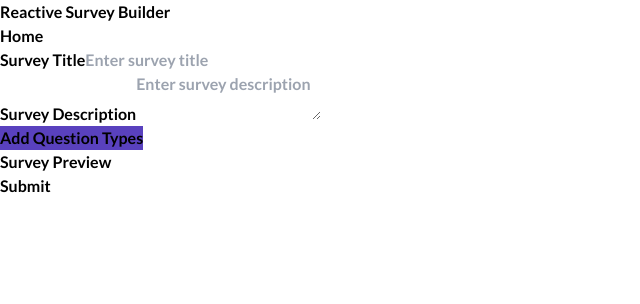
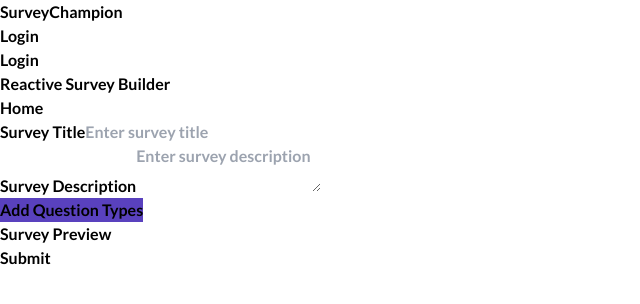
Before and after one commit to SurveyChefs/surveymaker, a Next.js app: page /pages/surveybuilder in a window 1280 px wide. Shown: the top 304 px of the page, without its empty margins (0-640 px from the left). Built offline with nearby package versions, Linux system fonts and the light colour scheme.

Commit message:
Navbar added and some css changes

```diff
--- a/package.json
+++ b/package.json
@@ -9,6 +9,7 @@
     "lint": "next lint"
   },
   "dependencies": {
+    "@auth0/nextjs-auth0": "^3.6.0",
     "chart.js": "^4.4.7",
     "dotenv": "^16.4.5",
     "mongodb": "^6.10.0",
--- /dev/null
+++ b/src/app/components/Navbar.tsx
@@ -0,0 +1,55 @@
+"use client";
+import Link from "next/link";
+import { useState } from "react";
+
+export default function Navbar() {
+  const [isMenuOpen, setIsMenuOpen] = useState(false);
+
+  const toggleMenu = () => setIsMenuOpen(!isMenuOpen);
+
+  return (
+    <nav className="bg-gray-800 p-4 shadow-md">
+      <div className="flex items-center justify-between">
+        {/* Wrap SurveyChampion text in Link to make it clickable */}
+        <Link href="/" className="text-white text-xl font-semibold">
+          SurveyChampion
+        </Link>
+
+        <button
+          onClick={toggleMenu}
+          className="lg:hidden text-white focus:outline-none"
+        >
+          <div className="space-y-2">
+            <div className="w-6 h-0.5 bg-white"></div>
+            <div className="w-6 h-0.5 bg-white"></div>
+            <div className="w-6 h-0.5 bg-white"></div>
+          </div>
+        </button>
+
+        {/* Desktop Menu (Visible on large screens) */}
+        <div className="hidden lg:flex space-x-6 text-white">
+          <Link href="/pages" className="hover:underline ml-7">
+            Login
+          </Link>
+        </div>
+      </div>
+
+      {/* Mobile Menu (Hidden on large screens) */}
+      <div
+        className={`${
+          isMenuOpen ? "block" : "hidden"
+        } absolute top-0 left-0 w-full bg-gray-800 bg-opacity-90 lg:hidden`}
+      >
+        <div className="flex flex-col items-center space-y-4 py-6 text-white">
+          <Link
+            href="/pages/surveys"
+            className="hover:underline"
+            onClick={() => setIsMenuOpen(false)}
+          >
+            Login
+          </Link>
+        </div>
+      </div>
+    </nav>
+  );
+}
--- a/src/app/pages/analytics/[surveyId]/page.tsx
+++ b/src/app/pages/analytics/[surveyId]/page.tsx
@@ -4,6 +4,7 @@
 import { useParams } from "next/navigation";
 import SurveyChart from "@/app/components/SurveyChart";
 import HomeButton from "@/app/components/HomeButton";
+import Navbar from "@/app/components/Navbar";
 
 interface Survey {
   title: string;
@@ -48,7 +49,9 @@
   if (!surveyData) return <div>Loading...</div>;
 
   return (
-    <div className="flex flex-col items-center justify-start min-h-screen p-4 bg-gray-800 text-white">
+    <div className="bg-[#111827] min-h-screen text-white">
+      <Navbar />
+      <div className="flex flex-col items-center justify-start min-h-screen p-4">
         <h1 className="text-3xl mb-6">{surveyData.survey.title}</h1>
         <div className="space-y-8 w-full">
           {surveyData.detailedResponses.map((response, idx) => (
@@ -70,6 +73,7 @@
         </div>
         <HomeButton />
       </div>
+    </div>
   );
 };
 
--- a/src/app/pages/analytics/page.tsx
+++ b/src/app/pages/analytics/page.tsx
@@ -2,6 +2,7 @@
 
 import { useEffect, useState } from "react";
 import Link from "next/link";
+import Navbar from "@/app/components/Navbar";
 
 interface SurveyStats {
   title: string;
@@ -23,6 +24,8 @@
   }, []);
 
   return (
+    <div className="bg-[#111827] min-h-screen text-white">
+      <Navbar />
       <div className="p-4">
         <h1 className="text-3xl font-semibold text-white mb-6">Survey Analytics</h1>
         <div className="grid grid-cols-1 sm:grid-cols-2 md:grid-cols-3 mr-4 gap-6">
@@ -43,5 +46,6 @@
           ))}
         </div>
       </div>
+    </div>
   );
 }
--- a/src/app/pages/surveybuilder/page.tsx
+++ b/src/app/pages/surveybuilder/page.tsx
@@ -4,6 +4,7 @@
 import { Question, QuestionType } from "../../types";
 import MultipleChoice from "../../components/MultipleChoice";
 import TextEntry from "../../components/TextEntry";
+import Navbar from "@/app/components/Navbar";
 
 import HomeButton from "@/app/components/HomeButton";
 
@@ -55,7 +56,10 @@
   };
 
   return (
-    <div className="min-h-screen flex items-center justify-center bg-gray-900 p-8">
+
+    <div>
+      <Navbar />
+      <div className="min-h-screen flex items-center justify-center bg-gray-900 p-8">
       <div className="w-full max-w-lg bg-gray-800 text-white p-6 rounded-lg shadow-md">
         <h1 className="mb-4">Reactive Survey Builder</h1>
         <HomeButton />
@@ -151,6 +155,8 @@
         </div>
       </div>
     </div>
+    </div>
+
   );
 };
 
```
Also changed, not shown: src/app/page.tsx (+6 -1 lines), src/app/pages/surveys/[id]/page.tsx (+7 -1 lines), src/app/pages/surveys/page.tsx (+7 -2 lines), 1 other file (tests, documents, lock files or other folders). Lines whose indentation alone changed are shown as unchanged.
